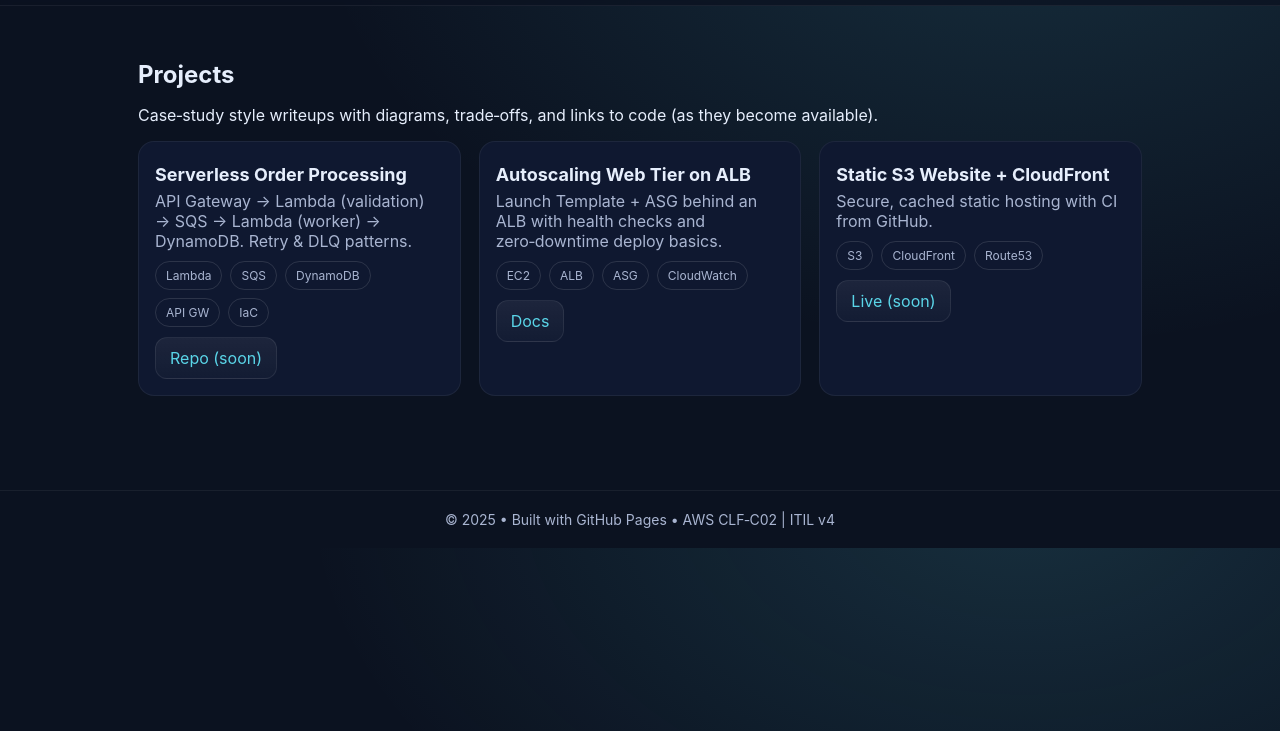
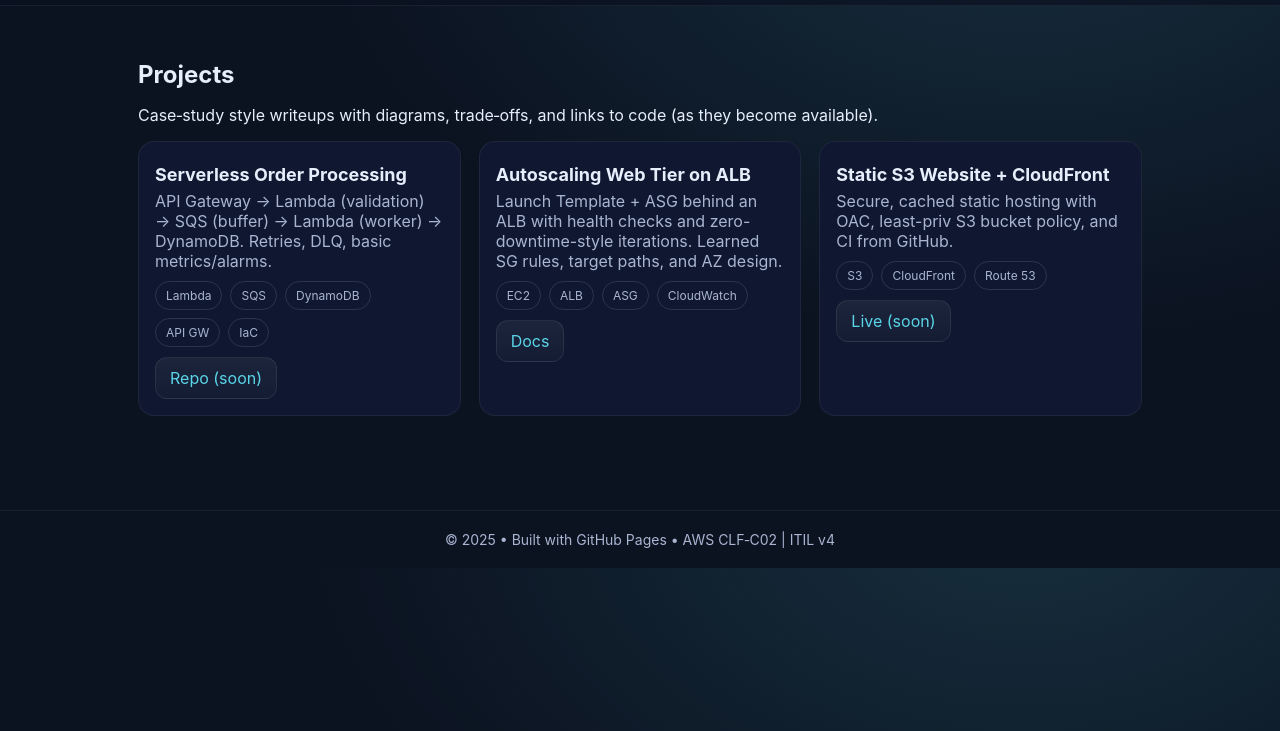
Before and after one commit to SharryDaCoder/sharrydacoder.github.io, a plain HTML site: page projects.html in a window 1280 px wide. Shown: the part 69-800 px from the top of the page. Drawn offline with Linux system fonts and the light colour scheme.

Commit message:
Update projects.html

```diff
--- a/projects.html
+++ b/projects.html
@@ -26,20 +26,24 @@
 <div class="grid">
   <div class="card" id="serverless-order">
     <h3>Serverless Order Processing</h3>
-<p>API Gateway → Lambda (validation) → SQS → Lambda (worker) → DynamoDB. Retry & DLQ patterns.</p>
+    <p>API Gateway → Lambda (validation) → SQS (buffer) → Lambda (worker) → DynamoDB. Retries, DLQ, basic metrics/alarms.</p>
     <p class="tags"><span class="tag">Lambda</span><span class="tag">SQS</span><span class="tag">DynamoDB</span><span class="tag">API GW</span><span class="tag">IaC</span></p>
     <a class="btn" href="#">Repo (soon)</a>
+    <!-- If/when you have a repo, swap # for your link, e.g.:
+    <a class="btn" href="https://github.com/SharryDaCoder/aws-serverless-order-processing-system">Repo</a> -->
   </div>
+
   <div class="card" id="alb-asg">
     <h3>Autoscaling Web Tier on ALB</h3>
-<p>Launch Template + ASG behind an ALB with health checks and zero‑downtime deploy basics.</p>
+    <p>Launch Template + ASG behind an ALB with health checks and zero-downtime-style iterations. Learned SG rules, target paths, and AZ design.</p>
     <p class="tags"><span class="tag">EC2</span><span class="tag">ALB</span><span class="tag">ASG</span><span class="tag">CloudWatch</span></p>
     <a class="btn" href="#">Docs</a>
   </div>
-<div class="card">
+
+  <div class="card" id="s3-cf">
     <h3>Static S3 Website + CloudFront</h3>
-<p>Secure, cached static hosting with CI from GitHub.</p>
-<p class="tags"><span class="tag">S3</span><span class="tag">CloudFront</span><span class="tag">Route53</span></p>
+    <p>Secure, cached static hosting with OAC, least-priv S3 bucket policy, and CI from GitHub.</p>
+    <p class="tags"><span class="tag">S3</span><span class="tag">CloudFront</span><span class="tag">Route 53</span></p>
     <a class="btn" href="#">Live (soon)</a>
   </div>
 </div>
```
Lines whose indentation alone changed are shown as unchanged.
